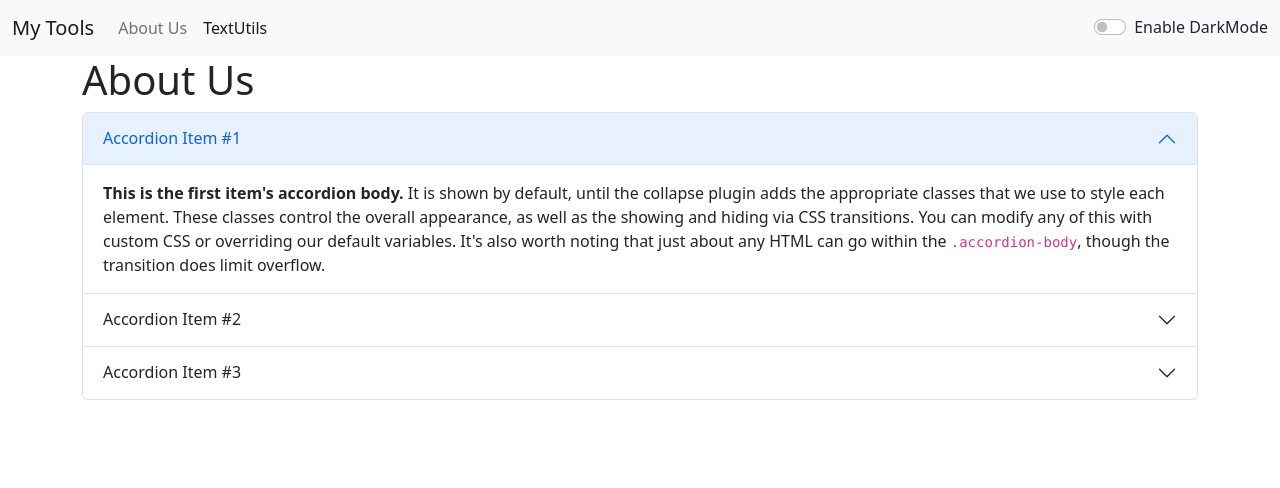
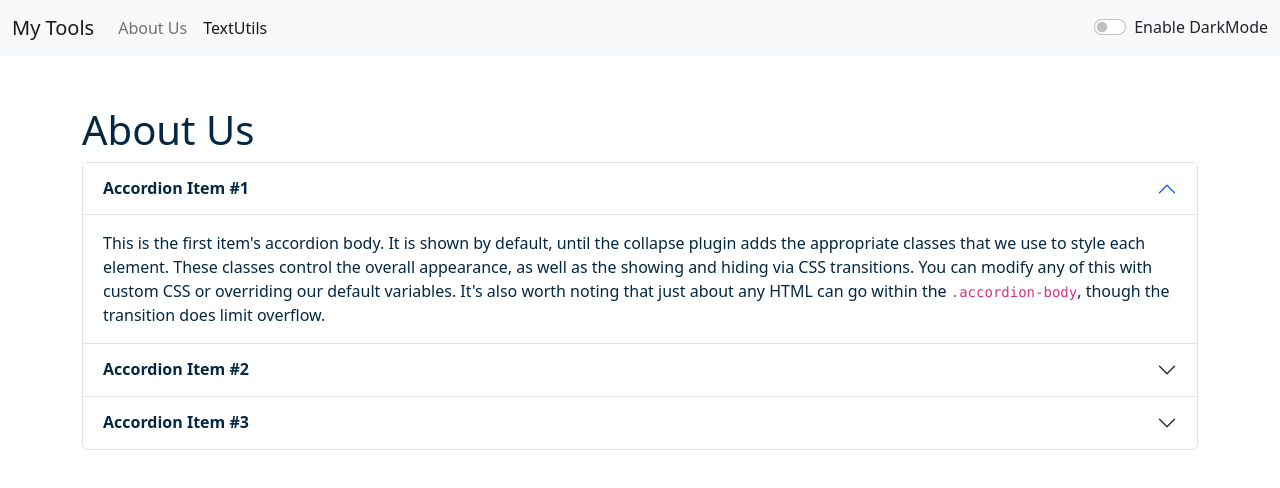
Before and after one commit to rajusim/TextUtils, a React (Create React App) app: page /About in a window 1280 px wide. Shown: the top 488 px of the page. Built offline with nearby package versions, Linux system fonts and the light colour scheme.

Commit message:
Implemented Alerts and Fixed some bugs in TextForm
Implemented Alerts and Fixed some bugs in TextForm

```diff
--- a/src/App.js
+++ b/src/App.js
@@ -9,39 +9,44 @@ import {
   Routes,
   Route
 } from "react-router-dom";
+import Alert from './components/Alert';
 
 function App() {
   const [mode, setMode] = useState('light');
 
-  // const [alert, setAlert] = useState(null);
+  const [alert, setAlert] = useState(null);
 
-  // const showAlert = (message,type)=>{
-  //      setAlert({
-  //        msg: message,
-  //        type: type
-  //      })
-  // }
+  const showAlert = (message,type)=>{
+       setAlert({
+         msg: message,
+         type: type
+       })
+       setTimeout(() => {
+       setAlert(null) ;
+       }, 100000);
+  }
 
   const toggleMode = () =>{
     if (mode ==='light'){
       setMode('dark');
       document.body.style.background='#042743';
-      //showAlert("Dark mode has been enabled", "success");
+      showAlert("Dark mode has been enabled", "success");
     }
     else{
       setMode('light');
       document.body.style.background='white';
-      //showAlert("Light mode has been enabled", "success");
+      showAlert("Light mode has been enabled", "success");
     }
   }
   return (
     <>
       <Router>
         <Navbar title="My Tools" aboutText="About Us" mode={mode} toggleMode={toggleMode} />
+        <Alert alert={alert}/>
         <Routes>
           <Route path="/"  element={<Home mode={mode} />} />
           <Route path="/About"  element={<About  mode={mode} />} />
-          <Route path="/TextForm" element={<TextForm heading="Enter the text to analyze below" mode={mode}/>}/>
+          <Route path="/TextForm" element={<TextForm heading="Enter the text to analyze below" showAlert={showAlert} mode={mode}/>}/>
         </Routes>
       </Router>
     </>
--- a/src/components/About.js
+++ b/src/components/About.js
@@ -1,43 +1,47 @@
 import React from 'react'
 
-export default function About() {
-  return (
+export default function About(props) {
+    let myStyle = {
+        color: props.mode ==="dark"?'white':'#042743',
+        backgroundColor: props.mode ==="dark"?'rgb(36 74 104)':'white',
+    }
+    return (
     <div className='container'>
-        <h1>About Us</h1>
+        <h1 className='My-3' style={{color:props.mode ==='dark'?'white':'#042743'}}>About Us</h1>
         <div className="accordion" id="accordionExample">
-            <div className="accordion-item">
+            <div className="accordion-item" style={myStyle}>
                 <h2 className="accordion-header" id="headingOne">
-                <button className="accordion-button" type="button" data-bs-toggle="collapse" data-bs-target="#collapseOne" aria-expanded="true" aria-controls="collapseOne">
-                    Accordion Item #1
+                <button className="accordion-button" style={myStyle} type="button" data-bs-toggle="collapse" data-bs-target="#collapseOne" aria-expanded="true" aria-controls="collapseOne">
+                    <strong>Accordion Item #1</strong>
                 </button>
                 </h2>
                 <div id="collapseOne" className="accordion-collapse collapse show" aria-labelledby="headingOne" data-bs-parent="#accordionExample">
-                <div className="accordion-body">
-                    <strong>This is the first item's accordion body.</strong> It is shown by default, until the collapse plugin adds the appropriate classes that we use to style each element. These classes control the overall appearance, as well as the showing and hiding via CSS transitions. You can modify any of this with custom CSS or overriding our default variables. It's also worth noting that just about any HTML can go within the <code>.accordion-body</code>, though the transition does limit overflow.
+                <div className="accordion-body" style={myStyle}>
+                    This is the first item's accordion body. It is shown by default, until the collapse plugin adds the appropriate classes that we use to style each element. These classes control the overall appearance, as well as the showing and hiding via CSS transitions. You can modify any of this with custom CSS or overriding our default variables. It's also worth noting that just about any HTML can go within the <code>.accordion-body</code>, though the transition does limit overflow.
                 </div>
                 </div>
             </div>
-            <div className="accordion-item">
+            <div className="accordion-item" style={myStyle}>
                 <h2 className="accordion-header" id="headingTwo">
-                <button className="accordion-button collapsed" type="button" data-bs-toggle="collapse" data-bs-target="#collapseTwo" aria-expanded="false" aria-controls="collapseTwo">
-                    Accordion Item #2
+                <button className="accordion-button collapsed" style={myStyle} type="button" data-bs-toggle="collapse" data-bs-target="#collapseTwo" aria-expanded="false" aria-controls="collapseTwo">
+                <strong>Accordion Item #2</strong>
                 </button>
                 </h2>
                 <div id="collapseTwo" className="accordion-collapse collapse" aria-labelledby="headingTwo" data-bs-parent="#accordionExample">
-                <div className="accordion-body">
-                    <strong>This is the second item's accordion body.</strong> It is hidden by default, until the collapse plugin adds the appropriate classes that we use to style each element. These classes control the overall appearance, as well as the showing and hiding via CSS transitions. You can modify any of this with custom CSS or overriding our default variables. It's also worth noting that just about any HTML can go within the <code>.accordion-body</code>, though the transition does limit overflow.
+                <div className="accordion-body" style={myStyle}>
+                    This is the second item's accordion body. It is hidden by default, until the collapse plugin adds the appropriate classes that we use to style each element. These classes control the overall appearance, as well as the showing and hiding via CSS transitions. You can modify any of this with custom CSS or overriding our default variables. It's also worth noting that just about any HTML can go within the <code>.accordion-body</code>, though the transition does limit overflow.
                 </div>
                 </div>
             </div>
-            <div className="accordion-item">
+            <div className="accordion-item" style={myStyle}>
                 <h2 className="accordion-header" id="headingThree">
-                <button className="accordion-button collapsed" type="button" data-bs-toggle="collapse" data-bs-target="#collapseThree" aria-expanded="false" aria-controls="collapseThree">
-                    Accordion Item #3
+                <button className="accordion-button collapsed"  style={myStyle} type="button" data-bs-toggle="collapse" data-bs-target="#collapseThree" aria-expanded="false" aria-controls="collapseThree">
+                <strong>   Accordion Item #3 </strong>
                 </button>
                 </h2>
                 <div id="collapseThree" className="accordion-collapse collapse" aria-labelledby="headingThree" data-bs-parent="#accordionExample">
-                <div className="accordion-body">
-                    <strong>This is the third item's accordion body.</strong> It is hidden by default, until the collapse plugin adds the appropriate classes that we use to style each element. These classes control the overall appearance, as well as the showing and hiding via CSS transitions. You can modify any of this with custom CSS or overriding our default variables. It's also worth noting that just about any HTML can go within the <code>.accordion-body</code>, though the transition does limit overflow.
+                <div className="accordion-body" style={myStyle}>
+                    This is the third item's accordion body. It is hidden by default, until the collapse plugin adds the appropriate classes that we use to style each element. These classes control the overall appearance, as well as the showing and hiding via CSS transitions. You can modify any of this with custom CSS or overriding our default variables. It's also worth noting that just about any HTML can go within the <code>.accordion-body</code>, though the transition does limit overflow.
                 </div>
                 </div>
             </div>
--- /dev/null
+++ b/src/components/Alert.js
@@ -0,0 +1,15 @@
+import React from 'react'
+
+export default function Alert(props) {
+    const capitalize = (word)=> {
+        const lower =word.toLowerCase();
+        return lower.charAt(0).toUpperCase()+lower.slice(1);
+    }
+  return (
+    <div style={{height:'50px'}} >
+        {props.alert && <div className={`alert alert-${props.alert.type} alert-dismissible fade show`} role="alert">
+            <strong>{capitalize(props.alert.type)}</strong> {props.alert.msg}
+        </div>}
+    </div>
+  )
+}
--- a/src/components/TextForm.js
+++ b/src/components/TextForm.js
@@ -5,6 +5,7 @@ export default function TextForm(props) {
   const handleUpClick = ()=> {
     let newText=text.toUpperCase();
     setText(newText);
+    props.showAlert("Converted to upparcase!","success");
   }
   const handleOnChange =(event) => {
     setText(event.target.value);
@@ -13,21 +14,23 @@ export default function TextForm(props) {
   const handleLoClick = ()=> {
     let newText=text.toLocaleLowerCase();
     setText(newText);
-
+    props.showAlert("Converted to lowercase!","success");
   }
   const handleClearText = ()=> {
     let newText="";
     setText(newText);
-
+    props.showAlert("Text Cleared!","success");
   }
   const handleCopyText = ()=> {
     let text= document.getElementById("myBox");
     text.select();
     navigator.clipboard.writeText(text.value);
+    props.showAlert("Copied to Clipboard!","success");
   }
   const handleExtraSpaces = ()=> {
     let newText=text.split(/[ ]+/) ;
     setText(newText.join(" "));
+    props.showAlert("Extra Spaces Removed!","success");
   }
 
   return (
@@ -35,7 +38,7 @@ export default function TextForm(props) {
     <div className="container" style={{color: props.mode==='dark'?'white':'#042743'}}>
         <h1>{props.heading} </h1>
         <div className="mb-3">
-           <textarea className="form-control" value={text} onChange={handleOnChange} style={{backgroundColor: props.mode==='dark'?'grey':'white', color: props.mode==='dark'?'white':'#042743'}} id="myBox" rows="8"></textarea>
+           <textarea className="form-control" value={text} onChange={handleOnChange} style={{backgroundColor: props.mode==='dark'?'#13466e':'white', color: props.mode==='dark'?'white':'#042743'}} id="myBox" rows="8"></textarea>
         </div>
       <button className="btn btn-primary mx-1 my-1" onClick={handleUpClick}> Convert to Uppercase </button>
       <button className="btn btn-primary mx-1 my-1" onClick={handleLoClick}> Convert to Lowercase </button>
```
